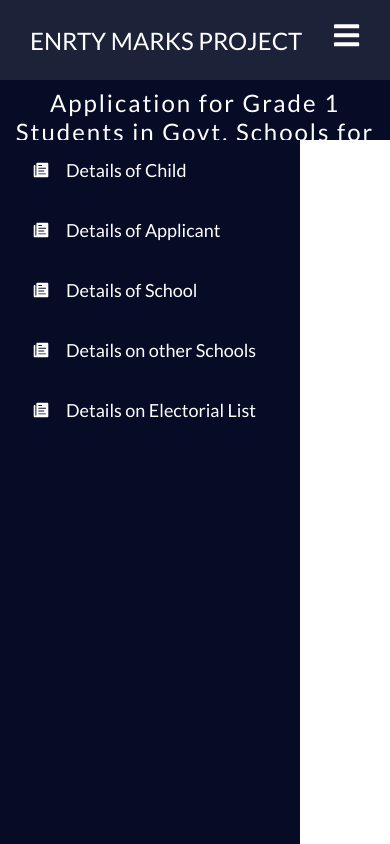
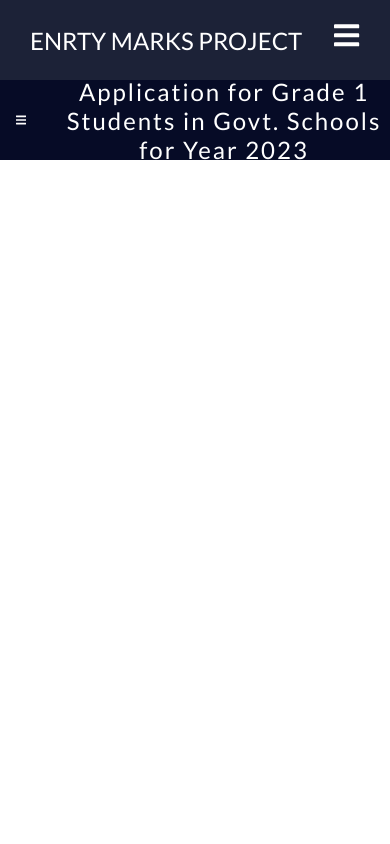
Before and after one commit to supun-ganegoda/entry-marks_project, a React (Create React App) app in the folder frontend/: page /applications in a window 390 px wide. Built offline with nearby package versions, Linux system fonts and the light colour scheme.

Commit message:
Side bar responsiveness added

```diff
--- a/frontend/src/components/SideBar.css
+++ b/frontend/src/components/SideBar.css
@@ -1,17 +1,21 @@
 .menu-heading {
-  padding: 8px;
+  display: flex;
+  align-items: center;
   background-color: #060b26;
-  height: 60px;
+  height: 80px;
   text-align: center;
   font-size: 1.5rem;
   justify-content: center;
   letter-spacing: 2px;
 }
-
+.menu-heading svg {
+  margin-right: 2rem;
+  margin-left: 1rem;
+}
 .side-menu {
   background-color: #060b26;
   width: 300px;
-  margin-top: 140px;
+  margin-top: 160px;
   height: 100vh;
   display: flex;
   justify-content: center;
@@ -28,7 +32,7 @@
 
 .sidebar-text {
   display: flex;
-  justify-content: start;
+  justify-content: flex-start;
   align-items: center;
   padding: 8px 0px 8px 16px;
   list-style: none;
@@ -60,7 +64,7 @@
   width: 100%;
   height: 80px;
   display: flex;
-  justify-content: start;
+  justify-content: flex-start;
   align-items: center;
 }
 
--- a/frontend/src/components/SideBar.js
+++ b/frontend/src/components/SideBar.js
@@ -1,23 +1,45 @@
 import { Link } from "react-router-dom";
-import { useState } from "react";
+import { useState, useEffect } from "react";
 import { SideBarData } from "./data/SideBarData";
+import { FaBars } from "react-icons/fa";
+import { AiOutlineCloseCircle } from "react-icons/ai";
 import "./SideBar.css";
 
 const SideBar = () => {
-  const [sidebar, setSidebar] = useState(false);
+  const [pane, setShowPane] = useState(true);
+  const [closeButton, setCloseButton] = useState(false);
+
+  useEffect(() => {
+    showPane();
+  }, []);
+  const showPane = () => {
+    if (window.innerWidth <= 960) {
+      setShowPane(false);
+    } else {
+      setShowPane(true);
+    }
+  };
+  window.addEventListener("resize", showPane);
 
   const showSidebar = () => {
-    setSidebar(!sidebar);
+    setShowPane(true);
+    setCloseButton(true);
+  };
+
+  const closeSidebar = () => {
+    setShowPane(false);
+    setCloseButton(false);
   };
 
   return (
     <>
-      <div className="sidebar">
-        <div className="menu-heading">
-          Application for Grade 1 Students in Govt. Schools for Year 2023
-        </div>
+      <div className="menu-heading">
+        {!pane ? <FaBars onClick={showSidebar} /> : null}
+        {closeButton ? <AiOutlineCloseCircle onClick={closeSidebar} /> : null}
+        Application for Grade 1 Students in Govt. Schools for Year 2023
       </div>
-      <nav className="side-menu active">
+
+      <nav className={pane ? "side-menu active" : "side-menu"}>
         <ul className="side-menu-items">
           {SideBarData.map((item, index) => {
             return (
```
